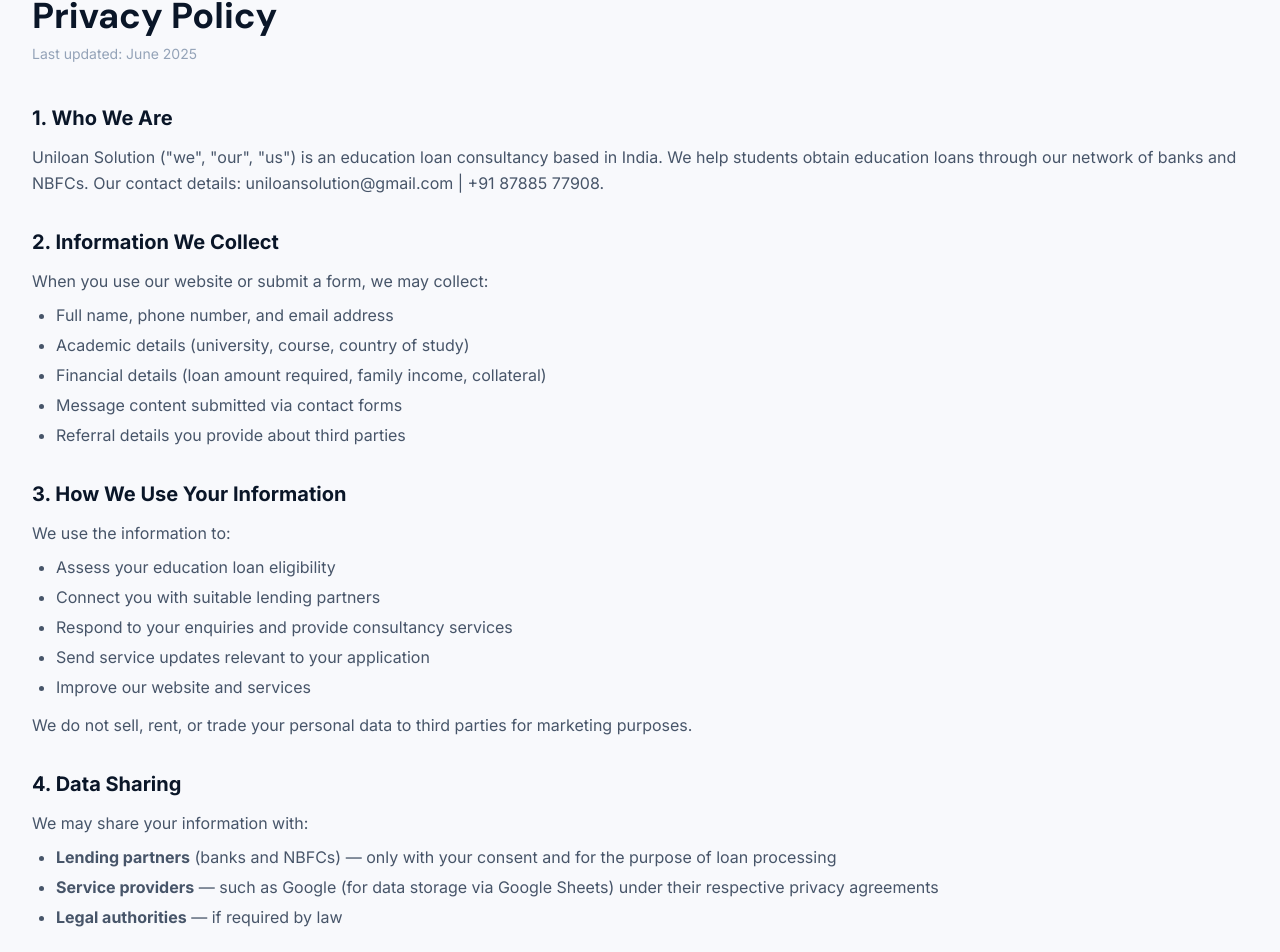
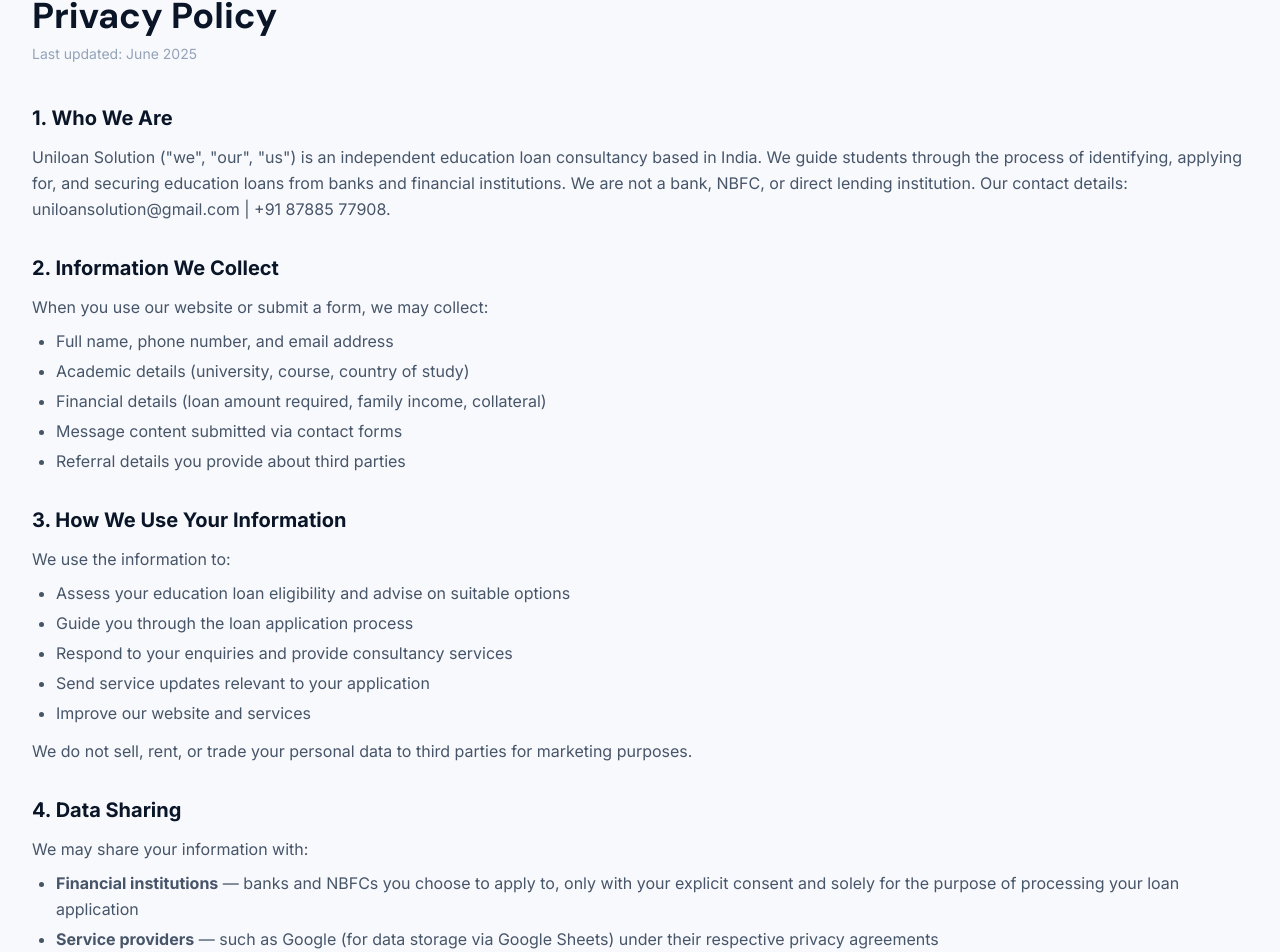
Before and after one commit to rajpatil14180-sketch/uniloan-solution, a Next.js app: page /privacy-policy in a window 1280 px wide. Shown: the part 132-1084 px from the top of the page. Built offline with nearby package versions, Linux system fonts and the light colour scheme.

Commit message:
fix: reframe privacy policy to reflect independent consultancy, no direct bank tie-ups

```diff
--- a/src/app/privacy-policy/page.tsx
+++ b/src/app/privacy-policy/page.tsx
@@ -20,7 +20,7 @@
           <div>
             <h2 className="text-xl font-bold text-navy-900 mb-3">1. Who We Are</h2>
             <p>
-              Uniloan Solution (&quot;we&quot;, &quot;our&quot;, &quot;us&quot;) is an education loan consultancy based in India. We help students obtain education loans through our network of banks and NBFCs. Our contact details: {SITE.email} | {SITE.phone}.
+              Uniloan Solution (&quot;we&quot;, &quot;our&quot;, &quot;us&quot;) is an independent education loan consultancy based in India. We guide students through the process of identifying, applying for, and securing education loans from banks and financial institutions. We are not a bank, NBFC, or direct lending institution. Our contact details: {SITE.email} | {SITE.phone}.
             </p>
           </div>
 
@@ -40,8 +40,8 @@
             <h2 className="text-xl font-bold text-navy-900 mb-3">3. How We Use Your Information</h2>
             <p>We use the information to:</p>
             <ul className="list-disc pl-6 mt-2 space-y-1">
-              <li>Assess your education loan eligibility</li>
-              <li>Connect you with suitable lending partners</li>
+              <li>Assess your education loan eligibility and advise on suitable options</li>
+              <li>Guide you through the loan application process</li>
               <li>Respond to your enquiries and provide consultancy services</li>
               <li>Send service updates relevant to your application</li>
               <li>Improve our website and services</li>
@@ -53,10 +53,11 @@
             <h2 className="text-xl font-bold text-navy-900 mb-3">4. Data Sharing</h2>
             <p>We may share your information with:</p>
             <ul className="list-disc pl-6 mt-2 space-y-1">
-              <li><strong>Lending partners</strong> (banks and NBFCs) — only with your consent and for the purpose of loan processing</li>
+              <li><strong>Financial institutions</strong> — banks and NBFCs you choose to apply to, only with your explicit consent and solely for the purpose of processing your loan application</li>
               <li><strong>Service providers</strong> — such as Google (for data storage via Google Sheets) under their respective privacy agreements</li>
-              <li><strong>Legal authorities</strong> — if required by law</li>
+              <li><strong>Legal authorities</strong> — if required by applicable law</li>
             </ul>
+            <p className="mt-3">We do not have formal tie-ups or referral agreements with any bank or NBFC. Any sharing of your information with a financial institution is done at your direction and with your consent.</p>
           </div>
 
           <div>
```
